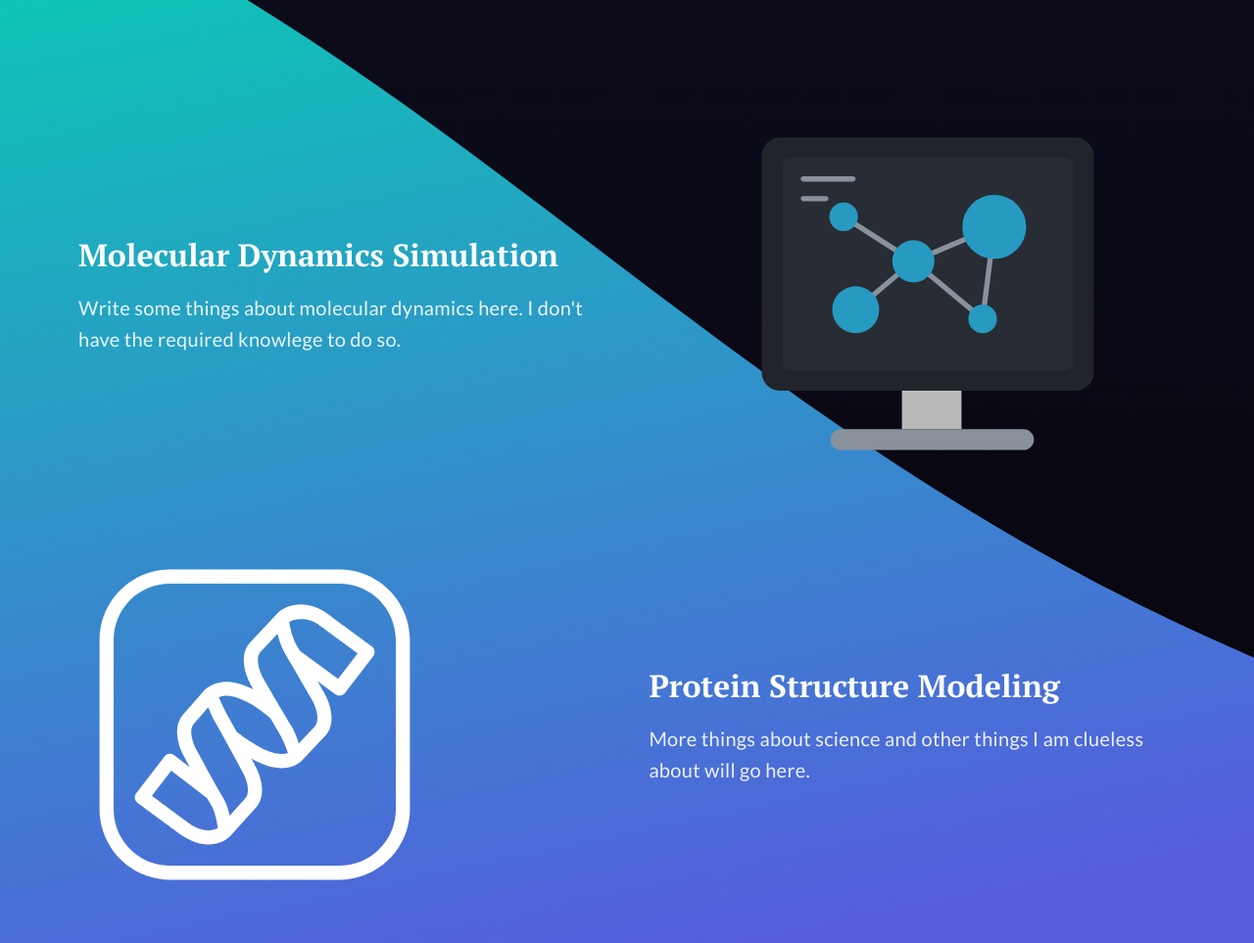
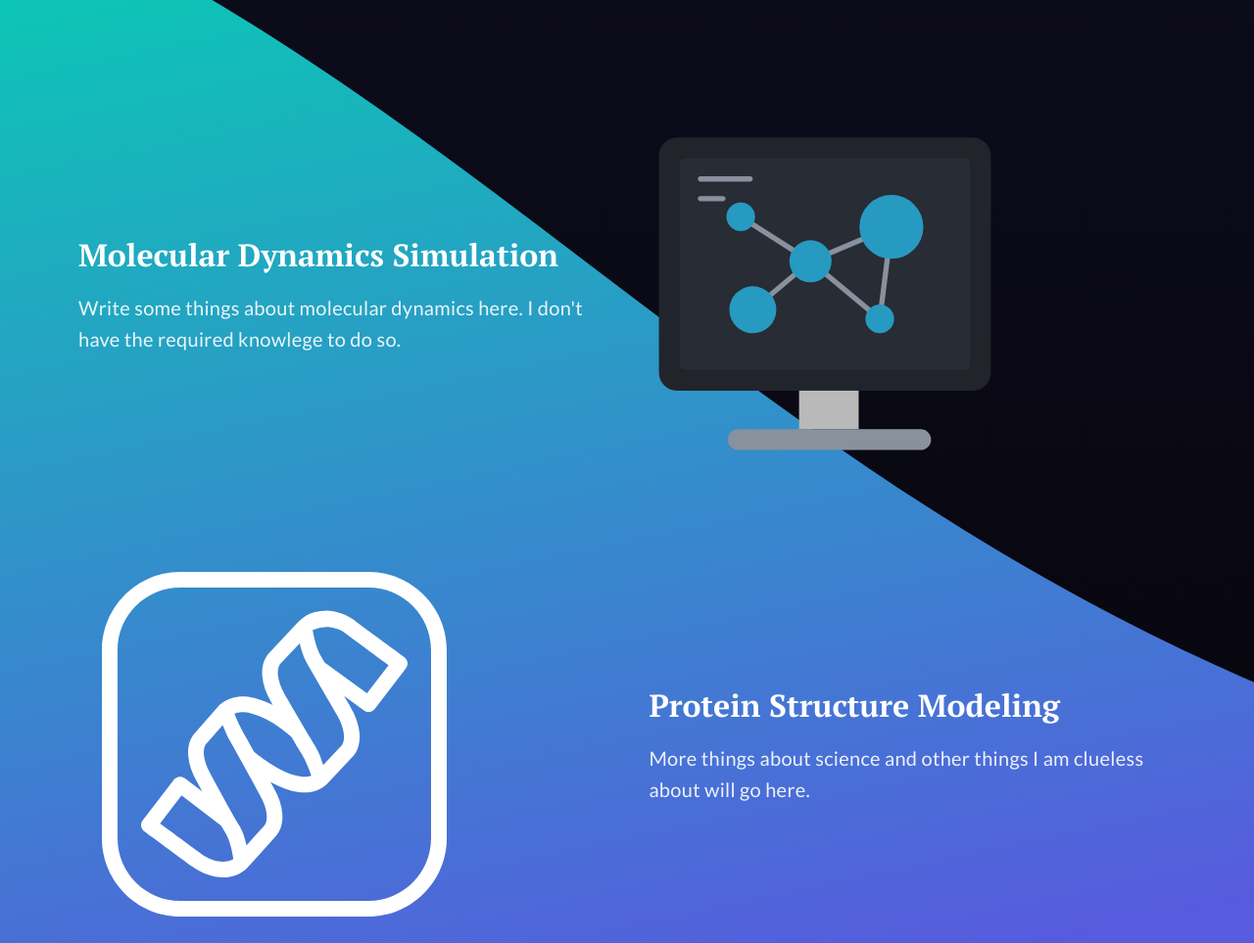
Before and after one commit to joeymhills/peptide-dynamics, a website: page index.html in a window 1280 px wide. Shown: the part 680-1643 px from the top of the page at 98% size. Drawn offline with Linux system fonts and the light colour scheme.

Commit message:
fixed bug

```diff
--- a/index.html
+++ b/index.html
@@ -52,13 +52,13 @@
             <p class="paragraph">Write some things about molecular dynamics here. I don't have the required knowlege to do so.</p>
           </div>
           <div class="col-one-half">
-            <img style="min-width:570px;max-height: 360px;" class="rounded" src="media/content/simulation.svg" srcset="media/content/simulation.svg 1x, media/content/simulation.svg 2x" alt="Hero Illustration">
+            <img style="height: 360px;" class="rounded" src="media/content/simulation.svg" srcset="media/content/simulation.svg 1x, media/content/simulation.svg 2x" alt="Hero Illustration">
           </div>
         </div>
         <div class="row max-width-l reverse-order">
           <div class="col-one-half">
               <!--TODO: address the 1x/2x shit here-->
-            <img style="max-height: 360px;" class="rounded" srcset="media/content/protein.svg 1x" alt="Editor">
+            <img style="height: 400px;" class="rounded" srcset="media/content/protein.svg 1x" alt="Editor">
           </div>
           <div class="col-one-half middle">
             <h3>Protein Structure Modeling</h3>
```
